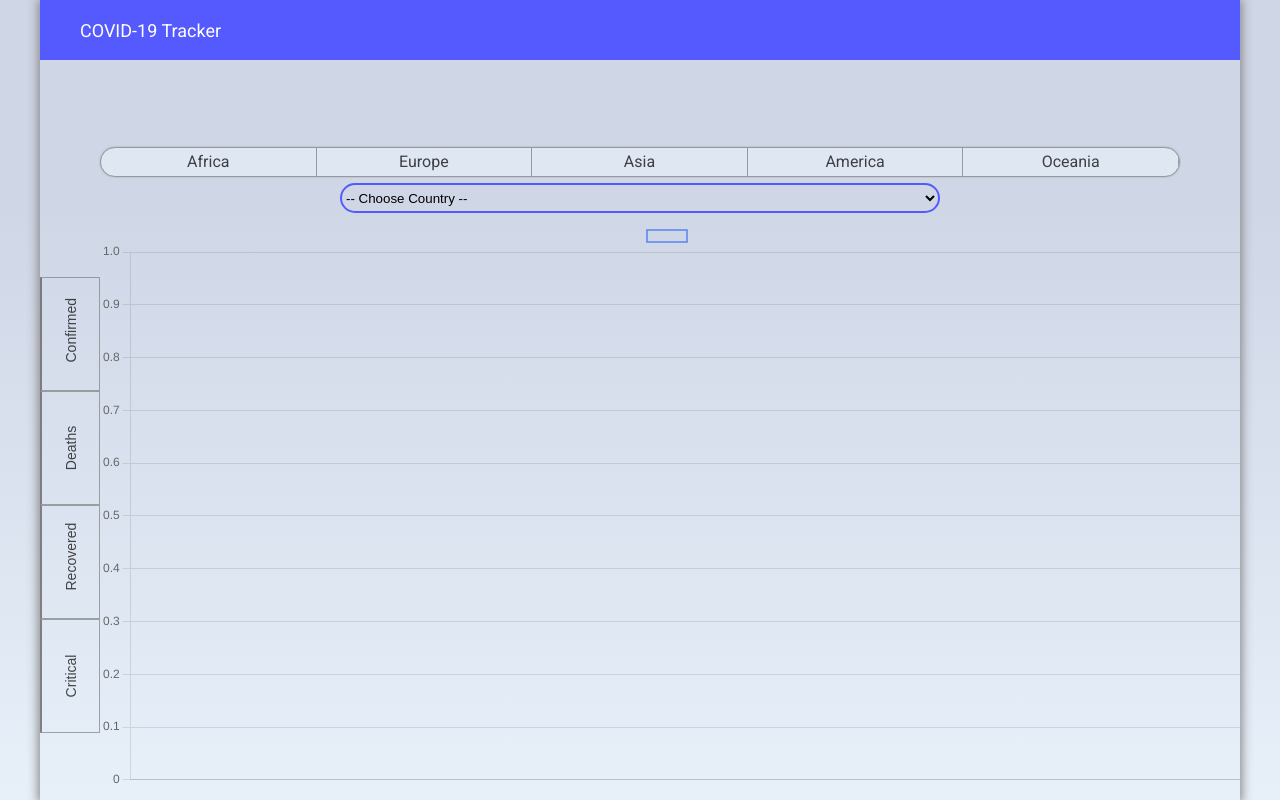
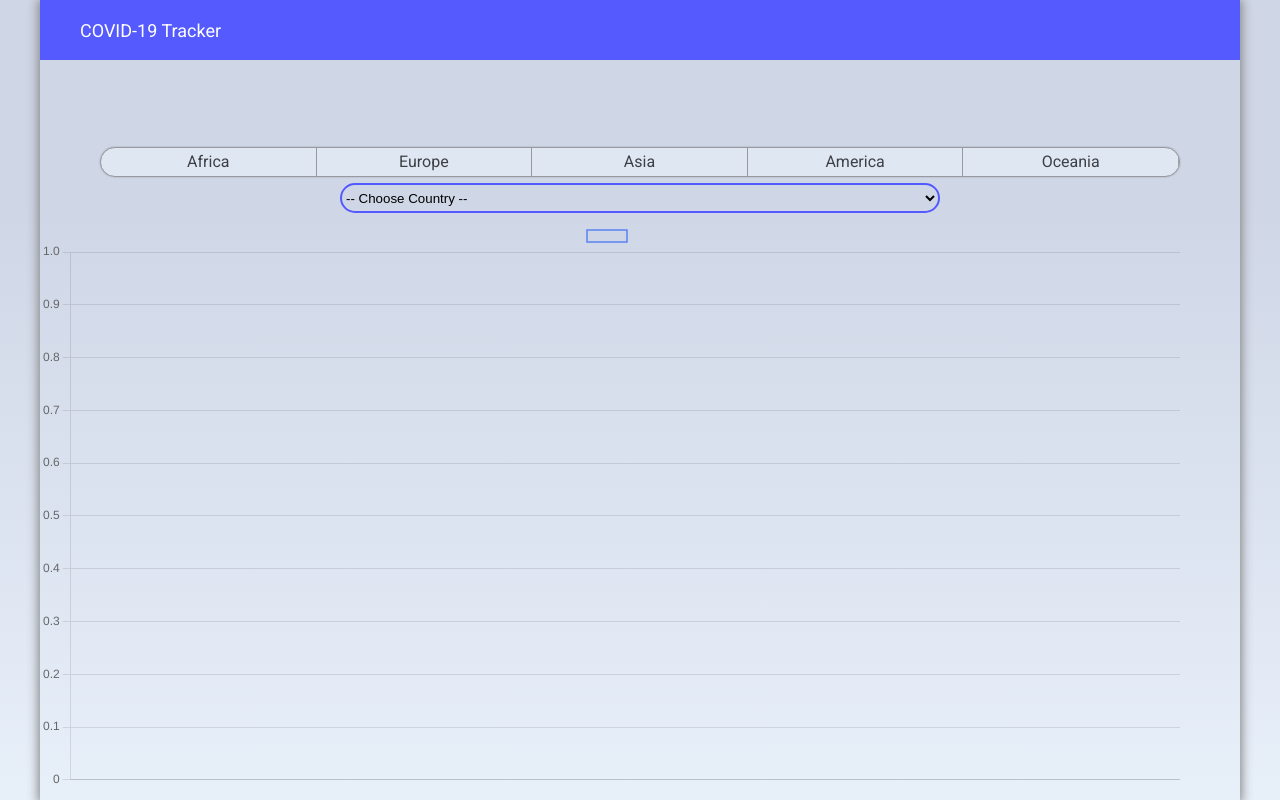
Before and after one commit to smansou/CovidStatusAPI, a plain HTML site: page index.html in a window 1280 px wide. Drawn offline with nearby package versions, Linux system fonts and the light colour scheme; no server answers.

Commit message:
minor styling changes

```diff
--- a/css/style.css
+++ b/css/style.css
@@ -139,6 +139,7 @@ body{
     width: 5%;
     height: 100%;
 
+
 }
 
 .wrapper{
--- a/script/main.js
+++ b/script/main.js
@@ -24,6 +24,7 @@ async function onload() {
     const criteriaButtons = document.querySelector('.lower-button-container')
     const sidebar = document.querySelector('.sidebar');
     const wrapper = document.querySelector('.wrapper');
+    sidebar.setAttribute('data-visible', "no");
 
     await buildWorldChart();
     let current = null;
```
